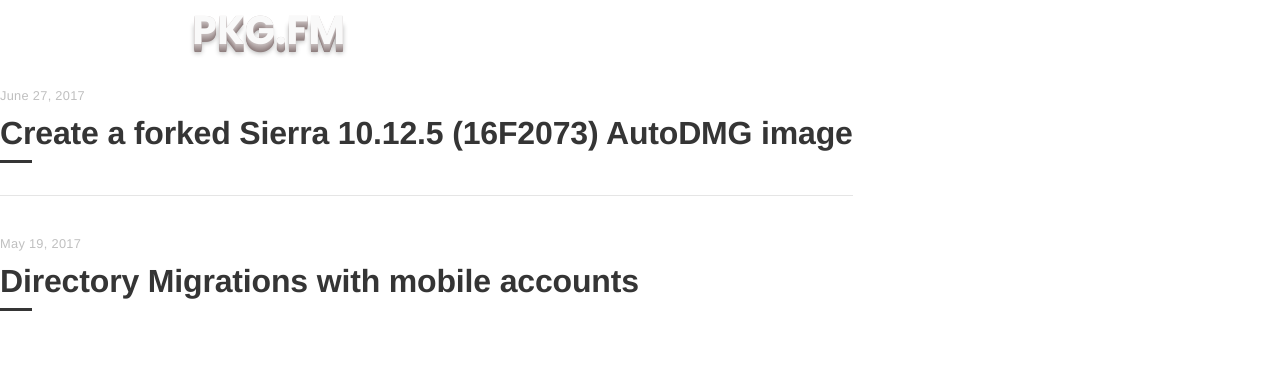
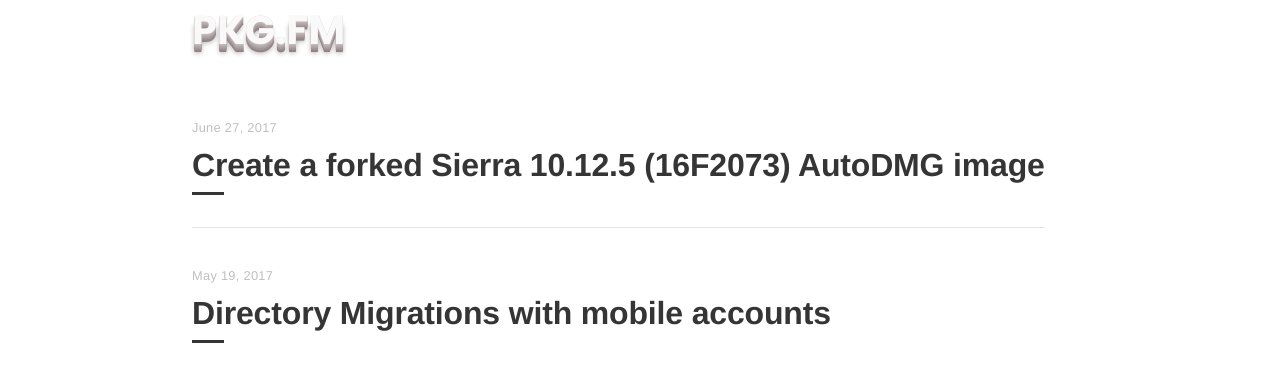
Before and after one commit to geoffrepoli/pkg.fm, a Jekyll site: the page built from index.html, in a window 1280 px wide. Shown: the top 382 px of the page. Built offline with Jekyll 4.4.1, drawn with Linux system fonts in a browser that asks for light colours; the list of posts is cut into pages by our own code.

Commit message:
EDIT _catalogue.scss

```diff
--- a/_sass/_catalogue.scss
+++ b/_sass/_catalogue.scss
@@ -1,5 +1,24 @@
 .catalogue {
-  padding-top: 3rem;
+  width: 90%;
+  margin: 0 auto;
+  padding: 4rem 0rem 1rem 0rem;
+  @media (min-width: 400px) {
+    padding: 5rem 0rem 1rem 0rem;
+  }
+  @media (min-width: 600px) {
+    padding: 5rem 0rem 1rem 0rem;
+    width: 80%;
+  }
+  @media (min-width: 1024px) {
+    width: 70%;
+  }
+  @media (min-width: 1366px) {
+    width: 60%;
+  }
+  @media (min-width: 1800px) {
+    padding: 6rem 0rem 1rem 0rem;
+    width: 40%;
+  }
 
   &-item {
     border-bottom: 1px solid $grey-2;
```
